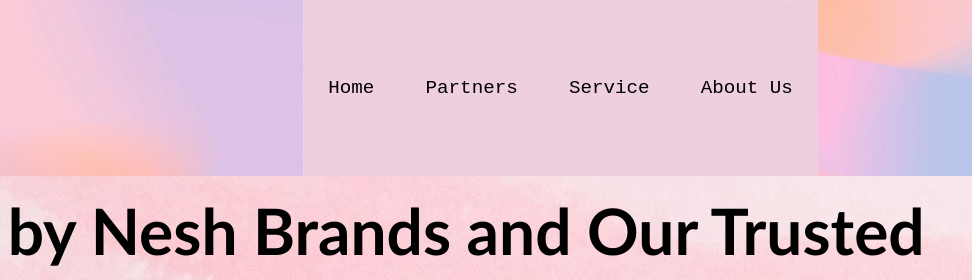
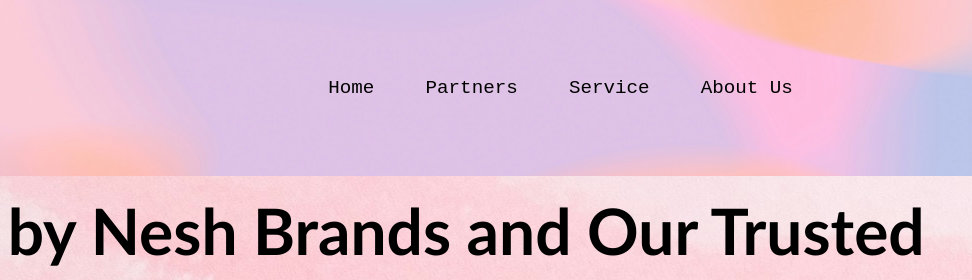
Before and after one commit to Weberna24/NeshBrands, a plain HTML site: page partners.html in a window 1280 px wide. Shown: the top 280 px of the page, 308-1280 px from the left. Drawn offline with nearby package versions, Linux system fonts and the light colour scheme.

Commit message:
Update partners.html

```diff
--- a/partners.html
+++ b/partners.html
@@ -20,7 +20,7 @@
                         <a href="index.html"><img src="images/Logo.jpg" alt=""></a>
                     </p>
                 </div>
-                <ul class="navbar-menu" style="background: url('images/plufow-le-studio-GIBqrWNIZW8-unsplash.jpg');">
+                <ul class="navbar-menu">
                     <li><a href="index.html">Home</a></li>
                     <li><a href="partners.html">Partners</a></li>
                     <li><a href="service.html">Service</a></li>
```
